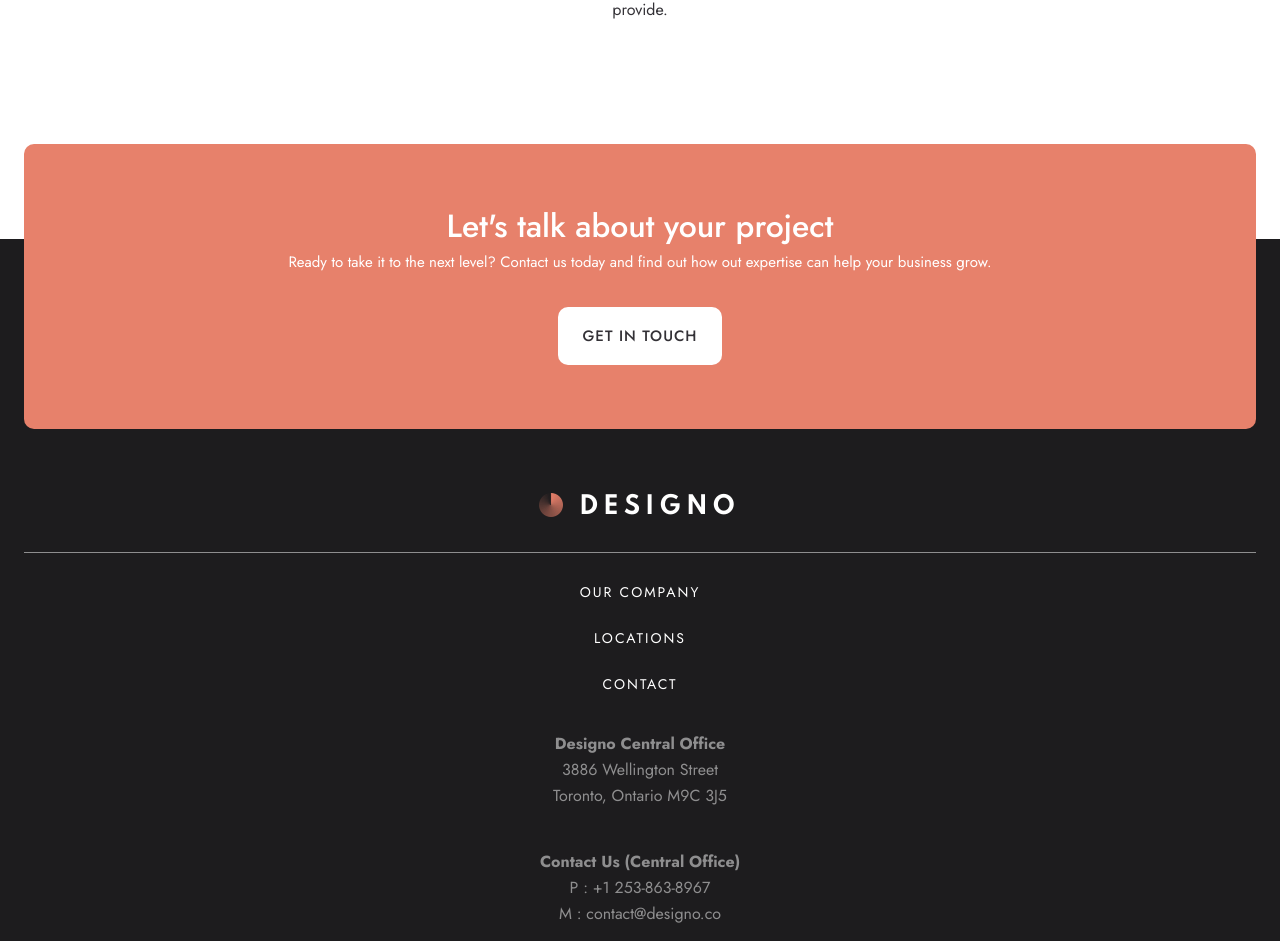
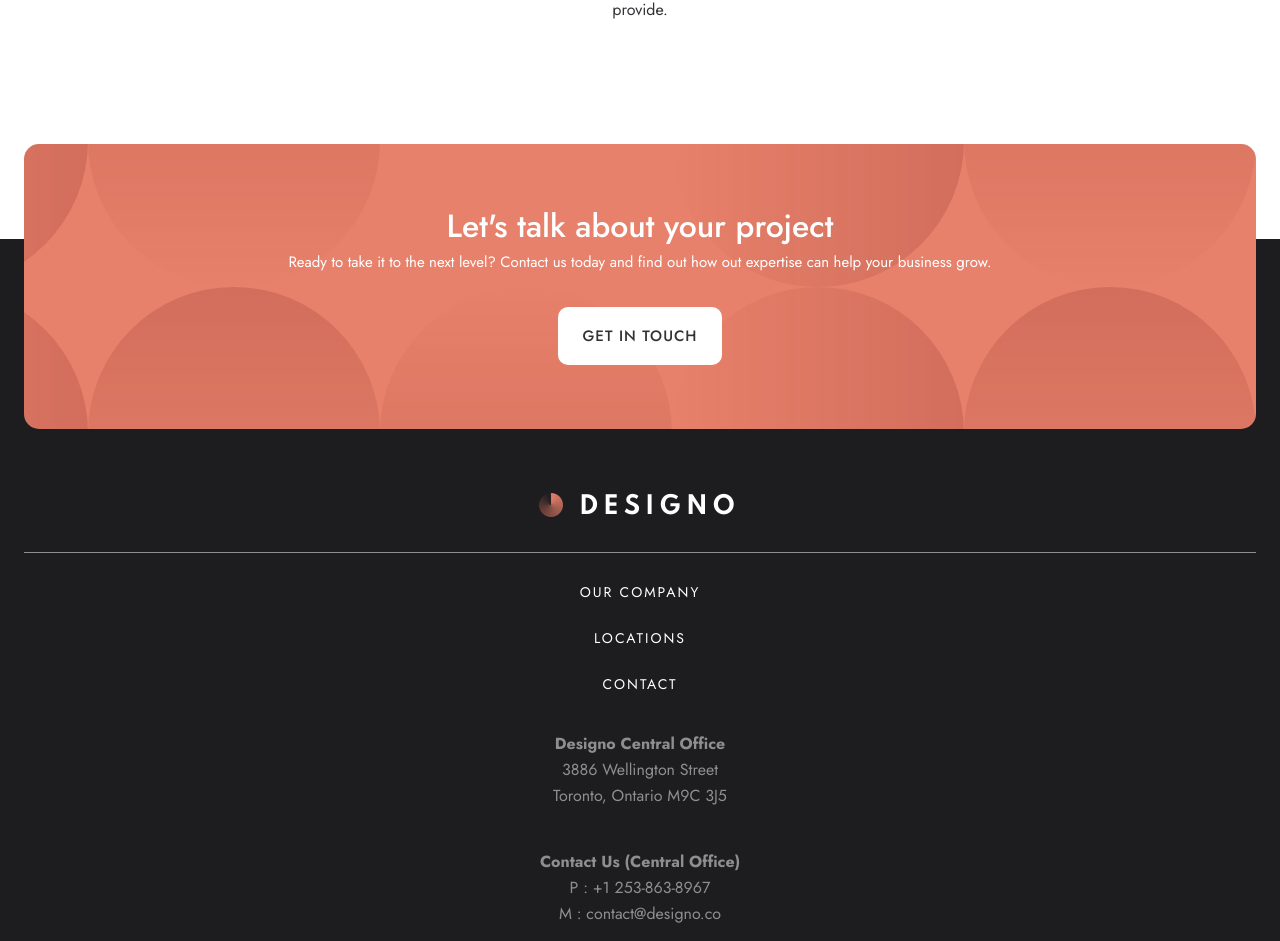
Before and after one commit to presh-031/designo, a Next.js app: page / in a window 1280 px wide. Shown: the part 3051-3992 px from the top of the page. Built offline with nearby package versions, Linux system fonts and the light colour scheme.

Commit message:
still adjusting bg image for otherpageshero

```diff
--- a/components/Cta.tsx
+++ b/components/Cta.tsx
@@ -2,7 +2,7 @@ import WhiteButton from "./WhiteButton";
 
 const Cta = () => {
   return (
-    <div className="relative top-[18.95rem] mx-[2.4rem] mt-[-6.85rem]  rounded-2xl bg-peach px-[2.4rem] py-[6.4rem] text-center text-white">
+    <div className="relative top-[18.95rem] mx-[2.4rem] mt-[-6.85rem] rounded-[1.5rem]  bg-peach bg-[url('../assets/shared/desktop/bg-pattern-call-to-action.svg')] bg-right  px-[2.4rem] py-[6.4rem] text-center text-white">
       <p className="mb-[0.6rem] text-[3.2rem] font-medium leading-[3.6rem]">
         Let&apos;s talk about your project
       </p>
--- a/components/OtherPagesHero.tsx
+++ b/components/OtherPagesHero.tsx
@@ -4,7 +4,7 @@ type OtherPagesHeroProps = {
 };
 const OtherPagesHero = (props: OtherPagesHeroProps) => {
   return (
-    <div className="bg-peach py-[10.5rem] px-[2.4rem]  text-center text-white">
+    <div className="bg-peach bg-[url('../assets/shared/desktop/bg-pattern-small-circle.svg')] bg-contain bg-[right_-2rem_-3.5rem] bg-no-repeat py-[10.5rem] px-[2.4rem]  text-center text-white">
       <p className="mb-[2.4rem] text-[3.2rem] font-normal leading-[3.6rem]">
         {props.title}
       </p>
```
